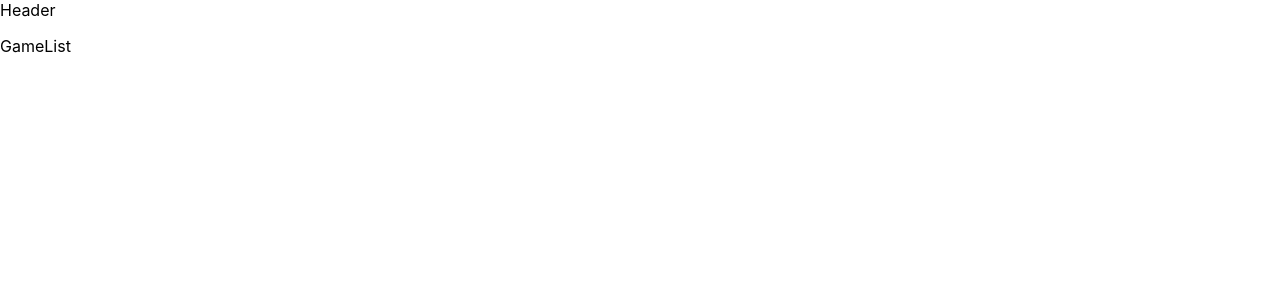
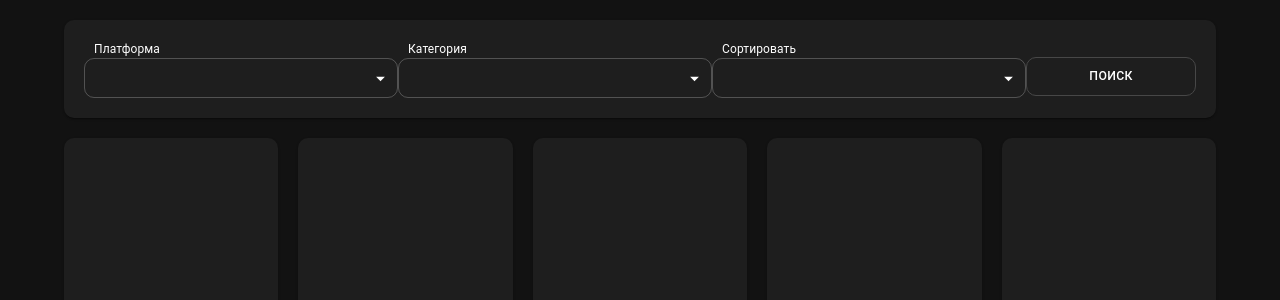
Before and after one commit to ElsaChern/frontend-trainee-assignment-2023, a React (Create React App) app: page /games in a window 1280 px wide. Shown: the top 300 px of the page. Built offline with nearby package versions, Linux system fonts and the light colour scheme.

Commit message:
added basic styles

```diff
--- a/package.json
+++ b/package.json
@@ -3,6 +3,9 @@
   "version": "0.1.0",
   "private": true,
   "dependencies": {
+    "@emotion/react": "^11.11.1",
+    "@emotion/styled": "^11.11.0",
+    "@mui/material": "^5.14.11",
     "@reduxjs/toolkit": "^1.9.6",
     "@testing-library/jest-dom": "^5.17.0",
     "@testing-library/react": "^13.4.0",
--- a/src/App.jsx
+++ b/src/App.jsx
@@ -1,20 +1,21 @@
 import { Route, Routes } from "react-router-dom";
+import { Container } from "@mui/material";
 import Header from "./components/Header/Header";
 import MainComponent from "./components/MainComponent/MainComponent";
 import GamesList from "./components/GamesList/GamesList";
 import GamePage from "./components/GamesList/GamePage/GamePage";
 
-function App() {
+const App = () => {
   return (
-    <>
+    <Container>
       <Header />
       <Routes>
         <Route path="/" element={<MainComponent />} />
-        <Route exact path="/games" element={<GamesList />} />
+        <Route path="/games" element={<GamesList />} />
         <Route path="/game/:id" element={<GamePage />} />
       </Routes>
-    </>
+    </Container>
   );
-}
+};
 
 export default App;
--- /dev/null
+++ b/src/components/GameSelector/GameSelector.jsx
@@ -0,0 +1,25 @@
+import styled from "@emotion/styled";
+import { Button } from "@mui/material";
+import Select from "../../helpers/UI/Select/Select";
+
+const SubmitBtn = styled(Button)({
+  border: "1px solid #474747",
+  borderRadius: "10px",
+  width: "50%",
+  color: "white",
+  marginTop: "15px",
+  padding: "8px",
+});
+
+const GameSelector = () => {
+  return (
+    <>
+      <Select label="Платформа" />
+      <Select label="Категория" />
+      <Select label="Сортировать" />
+      <SubmitBtn>Поиск</SubmitBtn>
+    </>
+  );
+};
+
+export default GameSelector;
--- a/src/components/GamesList/GamesList.jsx
+++ b/src/components/GamesList/GamesList.jsx
@@ -1,8 +1,50 @@
+import styled from "@emotion/styled";
+import { Box, Card } from "@mui/material";
+
+const BoxContainer = styled(Box)(({ theme }) => ({
+  marginTop: "20px",
+  display: "flex",
+  gap: "20px",
+  alignItems: "start",
+  justifyContent: "space-between",
+  [theme.breakpoints.up("xs")]: {
+    flexDirection: "column-reverse",
+  },
+  [theme.breakpoints.up("md")]: {
+    flexDirection: "row",
+  },
+}));
+
+const CardContainer = styled(Card)(({ theme }) => ({
+  display: "flex",
+  flexDirection: "column",
+  borderRadius: "10px",
+  width: "100%",
+  height: "200px",
+  transition: "transform ease .3s",
+  "&:hover": {
+    transform: "scale(1.1)",
+  },
+  [theme.breakpoints.up("sm")]: {
+    width: "47.5%",
+  },
+  [theme.breakpoints.up("md")]: {
+    width: "31.6%",
+  },
+  [theme.breakpoints.up("lg")]: {
+    width: "32%",
+  },
+}));
+
 const GamesList = () => {
   return (
-    <div>
-      <p>GameList</p>
-    </div>
+    <BoxContainer>
+      <CardContainer />
+      <CardContainer />
+      <CardContainer />
+      <CardContainer />
+      <CardContainer />
+    </BoxContainer>
   );
 };
 
--- a/src/components/Header/Header.jsx
+++ b/src/components/Header/Header.jsx
@@ -1,5 +1,22 @@
+import styled from "@emotion/styled";
+import { Card } from "@mui/material";
+import GameSelector from "../GameSelector/GameSelector";
+
 const Header = () => {
-  return <div>Header</div>;
+  const HeaderContainer = styled(Card)({
+    borderRadius: "10px",
+    alignItems: "center",
+    margin: "20px 0",
+    overflow: "visible",
+    display: "flex",
+    padding: "20px",
+  });
+
+  return (
+    <HeaderContainer>
+      <GameSelector />
+    </HeaderContainer>
+  );
 };
 
 export default Header;
--- a/src/components/MainComponent/MainComponent.jsx
+++ b/src/components/MainComponent/MainComponent.jsx
@@ -1,5 +1,7 @@
+import GamesList from "../GamesList/GamesList";
+
 const MainComponent = () => {
-  return <div>MainComponent</div>;
+  return <GamesList />;
 };
 
 export default MainComponent;
--- /dev/null
+++ b/src/helpers/UI/Select/Select.jsx
@@ -0,0 +1,57 @@
+/* eslint-disable */
+import styled from "@emotion/styled";
+import {
+  Box,
+  FormControl,
+  Typography,
+  Select as MuiSelect,
+  MenuItem,
+} from "@mui/material";
+
+const SelectWrapper = styled(Box)(() => ({
+  width: "100%",
+}));
+
+const FormControlStyle = styled(FormControl)({
+  width: "100%",
+});
+
+const FormLabel = styled(Typography)({
+  fontSize: "12px",
+  marginLeft: "10px",
+});
+
+const FormSelect = styled(MuiSelect)({
+  borderRadius: "10px",
+  height: "40px",
+  padding: "0px",
+});
+
+const Select = ({ label }) => {
+  return (
+    <SelectWrapper>
+      <FormControlStyle>
+        <FormLabel>{label}</FormLabel>
+        <FormSelect
+          placeholder={label}
+          MenuProps={{ style: { maxHeight: 400 } }}
+          displayEmpty={true}
+          //   renderValue={(value) => (
+          //     // <Typography>
+          //     //   {array.find((item) => item.value === value)?.label ||
+          //     //     array[0].label}
+          //     // </Typography>
+          //   )}
+        >
+          {/* {array.map((item) => (
+            <MenuItem key={item.value} value={item.value}>
+              {item.label}
+            </MenuItem>
+          ))} */}
+        </FormSelect>
+      </FormControlStyle>
+    </SelectWrapper>
+  );
+};
+
+export default Select;
--- a/src/index.css
+++ b/src/index.css
@@ -1,13 +1,90 @@
-body {
+* {
+  padding: 0;
   margin: 0;
-  font-family: -apple-system, BlinkMacSystemFont, 'Segoe UI', 'Roboto', 'Oxygen',
-    'Ubuntu', 'Cantarell', 'Fira Sans', 'Droid Sans', 'Helvetica Neue',
-    sans-serif;
-  -webkit-font-smoothing: antialiased;
-  -moz-osx-font-smoothing: grayscale;
+  border: 0;
 }
 
-code {
-  font-family: source-code-pro, Menlo, Monaco, Consolas, 'Courier New',
-    monospace;
+*,
+*:before,
+*:after {
+  -moz-box-sizing: border-box;
+  -webkit-box-sizing: border-box;
+  box-sizing: border-box;
 }
+
+:focus,
+:active {
+  outline: none;
+}
+
+a:focus,
+a:active {
+  outline: none;
+}
+
+nav,
+footer,
+header,
+aside {
+  display: block;
+}
+
+html,
+body {
+  color: white;
+  height: 100%;
+  width: 100%;
+  font-size: 100%;
+  line-height: 1;
+  font-size: 14px;
+  -ms-text-size-adjust: 100%;
+  -moz-text-size-adjust: 100%;
+  -webkit-text-size-adjust: 100%;
+  scroll-behavior: smooth;
+}
+
+input,
+button,
+textarea {
+  font-family: inherit;
+}
+
+input::-ms-clear {
+  display: none;
+}
+
+button {
+  cursor: pointer;
+}
+
+button::-moz-focus-inner {
+  padding: 0;
+  border: 0;
+}
+
+a,
+a:visited {
+  text-decoration: none;
+}
+
+a:hover {
+  text-decoration: none;
+}
+
+ul li {
+  list-style: none;
+}
+
+img {
+  vertical-align: top;
+}
+
+h1,
+h2,
+h3,
+h4,
+h5,
+h6 {
+  font-size: inherit;
+  font-weight: 400;
+}
--- a/src/index.jsx
+++ b/src/index.jsx
@@ -1,15 +1,26 @@
 import { Provider } from "react-redux";
+import { ThemeProvider, createTheme } from "@mui/material";
 import { BrowserRouter } from "react-router-dom";
 import ReactDOM from "react-dom/client";
 import "./index.css";
 import App from "./App";
 import store from "./store/index";
 
+const darkTheme = createTheme({
+  palette: {
+    mode: "dark",
+  },
+});
+
+document.body.style.backgroundColor = darkTheme.palette.background.default;
+
 const root = ReactDOM.createRoot(document.getElementById("root"));
 root.render(
   <BrowserRouter>
-    <Provider store={store}>
-      <App />
-    </Provider>
+    <ThemeProvider theme={darkTheme}>
+      <Provider store={store}>
+        <App />
+      </Provider>
+    </ThemeProvider>
   </BrowserRouter>,
 );
```
Also changed, not shown: src/helpers/constants.js (added), 1 other file (tests, documents, lock files or other folders).
